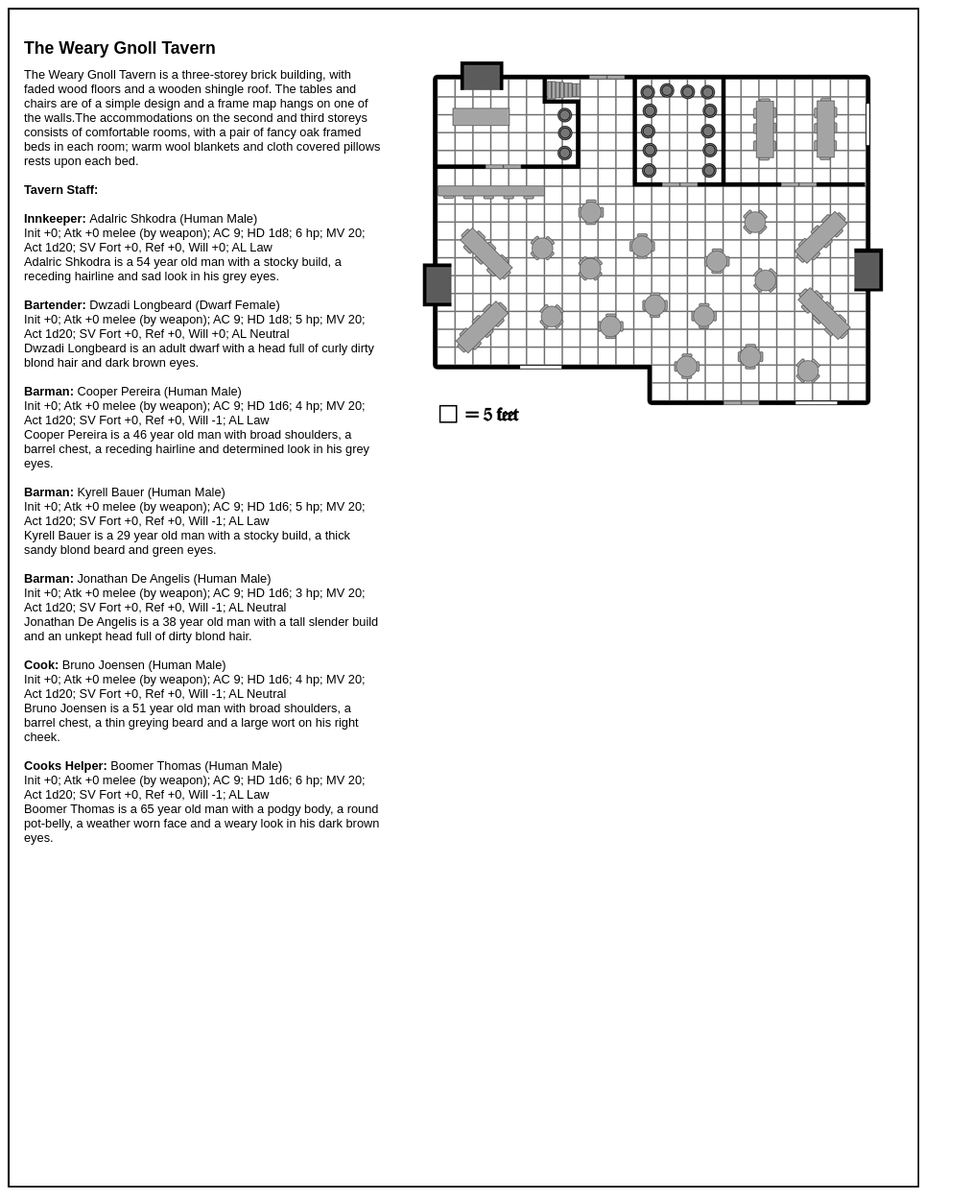
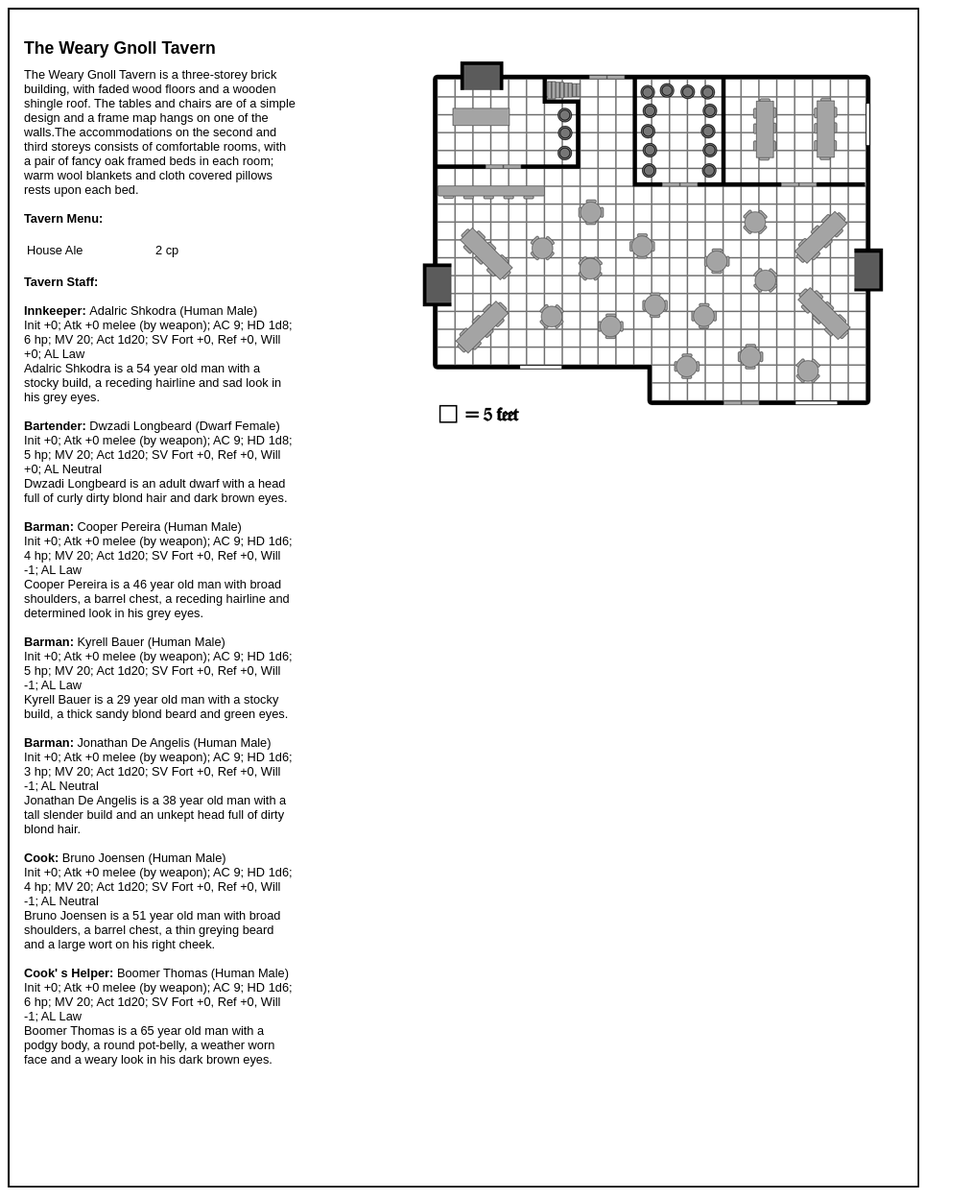
Before and after one commit to mark-tasaka/PHP-random-tavern-generator, a PHP site: page /tavernGen/tavern.php in a window 1280 px wide. Shown: the whole page at 96% size, without its empty margins (0-1013 px from the left). Run offline with PHP 8.4, Linux system fonts and the light colour scheme; data that the repository does not hold is empty; some libraries are stand-ins or nearby versions.

Commit message:
Update 1.19

```diff
--- a/tavernGen/css/tavern.css
+++ b/tavernGen/css/tavern.css
@@ -21,9 +21,21 @@ body{
     top: 70px;
     left: 25px;
     font-size: 0.8em;
-    width: 375px;
+    width: 283px;
+    /*width: 375px;*/
 }
 
 .bold{
     font-weight: bold;
 }
+
+
+.menu{
+    table-layout: fixed;
+    width: 100px;
+}
+
+
+.price{
+    padding-left: 30px;
+ }
--- a/tavernGen/tavern.php
+++ b/tavernGen/tavern.php
@@ -145,7 +145,13 @@ $cookDesc1 = physicalDescription ($cookSpecies1, $cookGender1, $cookAge1);
            echo $tavernName . ' is a ' . $storeys . ' ' . $outerWalls . ', with ' . $theFloor . ' and ' . $theRoof . '. ' . $innerDescr1 . ' and ' . $innerDescr2;
            echo 'The accommodations on the ' . $tavernStoreys . ' consists of ' . $acoommadations1 . $acoommadations2;
 
-           echo '<br/><br/><span class="bold">Tavern Staff: </span>';
+
+           echo '<br/><br/><span class="bold">Tavern Menu: </span>';
+           echo '<br/><br/><table ><tr><td class="menu">House Ale</td>' . '<td><span class="price">2 cp</span></td></tr>';
+
+           echo '</table>';
+
+           echo '<br/><span class="bold">Tavern Staff: </span>';
 
            echo '<br/><br/><span class="bold">Innkeeper: </span>' . $innkeeperName . " (" . $innkeeperSpecies . ' ' . $innkeeperGender . ')';
            echo '<br/>' . $innkeeperStat;
@@ -174,7 +180,7 @@ $cookDesc1 = physicalDescription ($cookSpecies1, $cookGender1, $cookAge1);
            echo '<br/>' . $cookName . ' is '. $cookAgeCat . ' ' . $cookDesc;
 
 
-           echo '<br/><br/><span class="bold">Cooks Helper: </span>' . $cookName1 . " (" . $cookSpecies1 . ' ' . $cookGender1 . ')';
+           echo '<br/><br/><span class="bold">Cook\' s Helper: </span>' . $cookName1 . " (" . $cookSpecies1 . ' ' . $cookGender1 . ')';
            echo '<br/>' . $cookStat1;
            echo '<br/>' . $cookName1 . ' is '. $cookAgeCat1 . ' ' . $cookDesc1;
 
```
